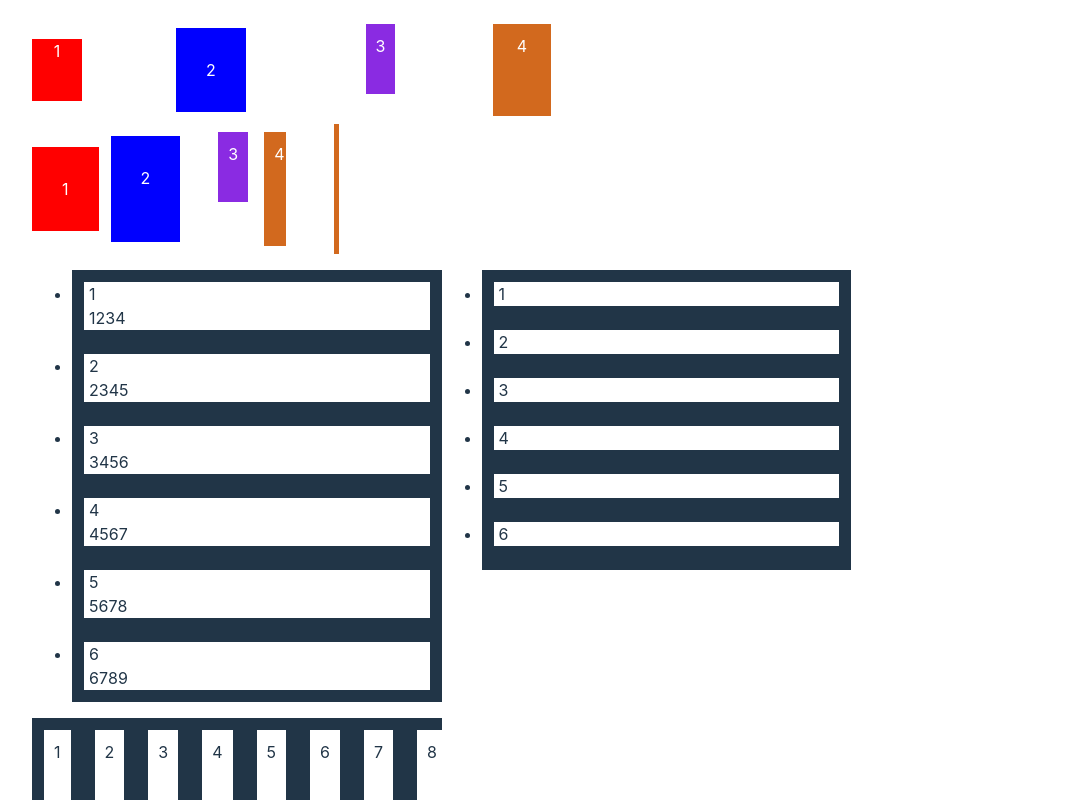
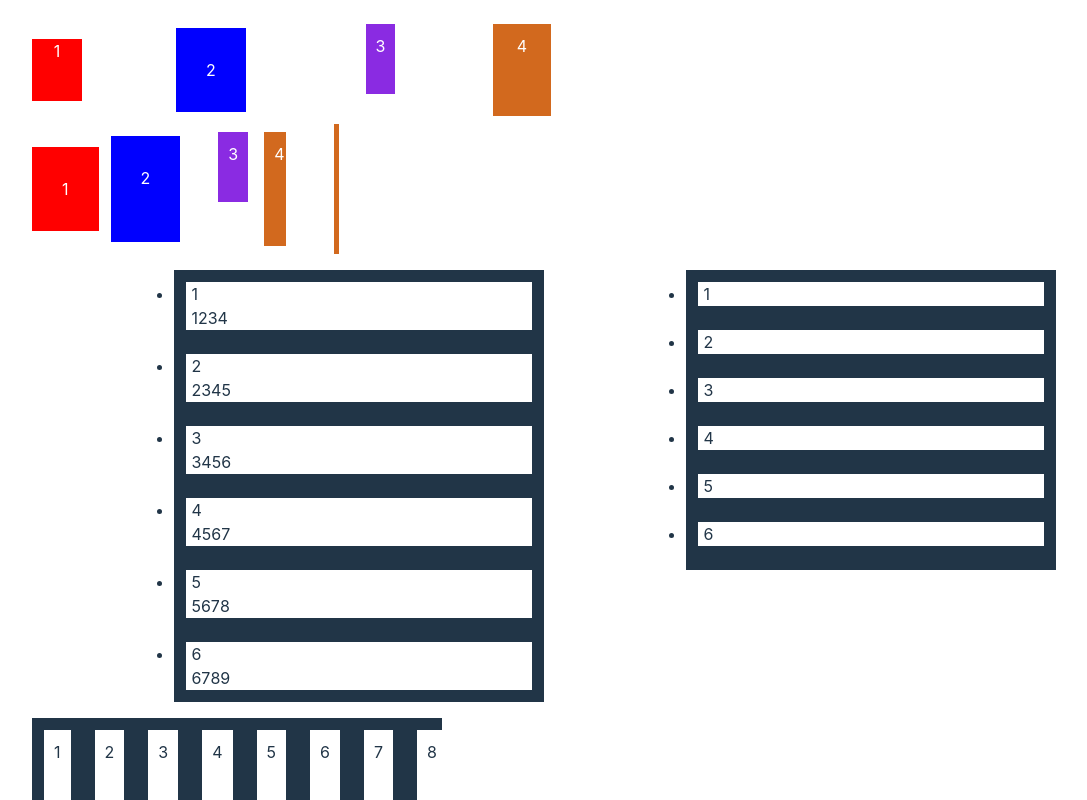
Before and after one commit to carlosjorger/vue-fluid-dnd, a Vue app: page / in a window 1280 px wide. Shown: the top 800 px of the page, without its empty margins (96-1183 px from the left). Built offline with nearby package versions, Linux system fonts and the light colour scheme.

Commit message:
📃 docs: add margin to container

```diff
--- a/package.json
+++ b/package.json
@@ -1,6 +1,6 @@
 {
   "name": "vue-fluid-dnd",
-  "version": "0.1.22",
+  "version": "0.1.23",
   "type": "module",
   "homepage": "https://vue-fluid-dnd.netlify.app",
   "repository": {
--- a/src/App.vue
+++ b/src/App.vue
@@ -161,9 +161,9 @@ const numbers3 = ref([
     </div>
   </Droppable>
 
-  <div style="display: flex; flex-direction: row">
+  <div style="display: flex; flex-direction: row; width: 100%">
     <Droppable droppable-id="5" direction="vertical" :items="numbers1">
-      <ul style="display: block; width: 40%">
+      <ul style="display: block; width: 40%; margin-inline: auto">
         <Draggable
           v-for="(element, index) in numbers1"
           v-slot="{ setRef }"
```
